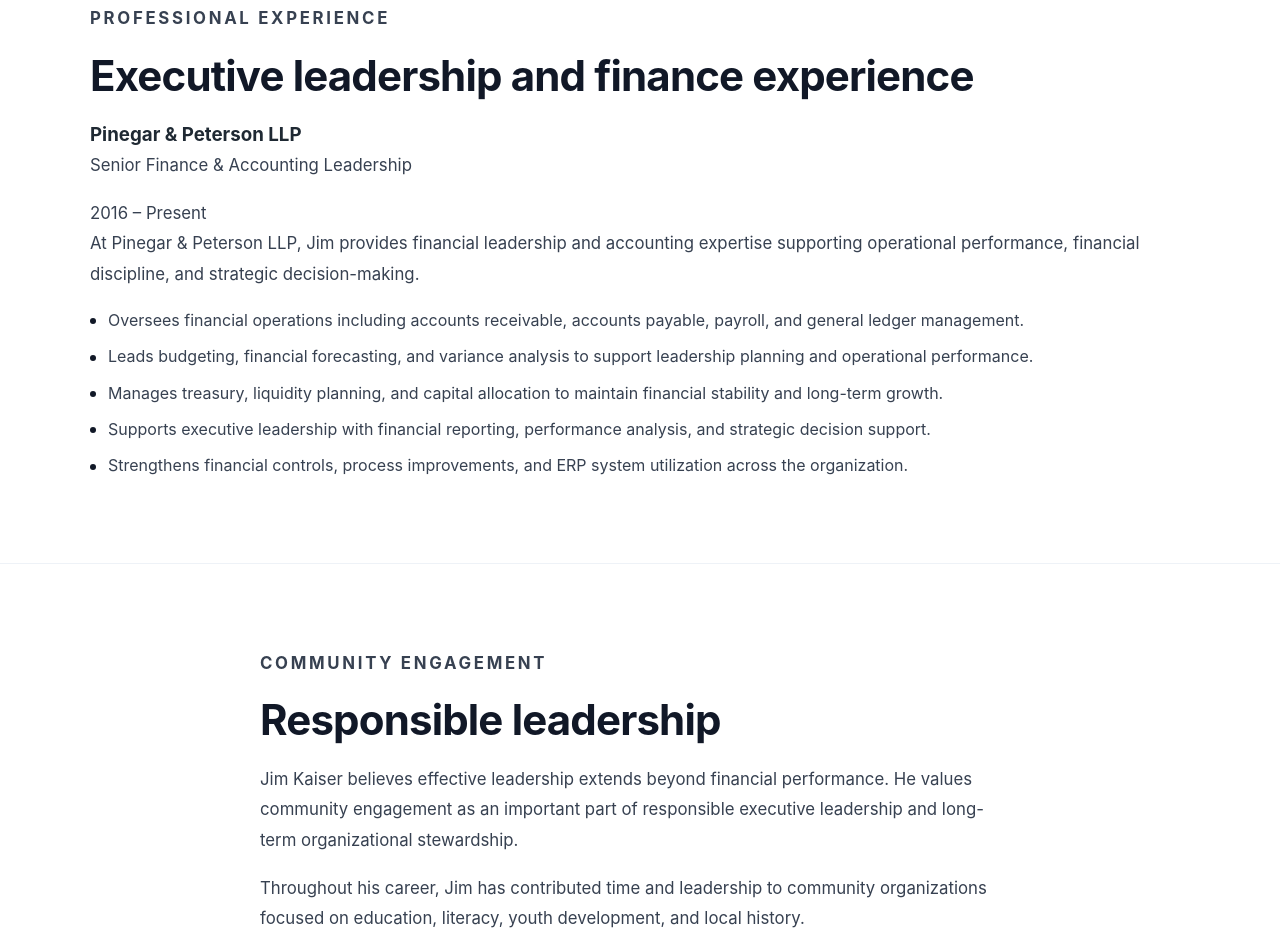
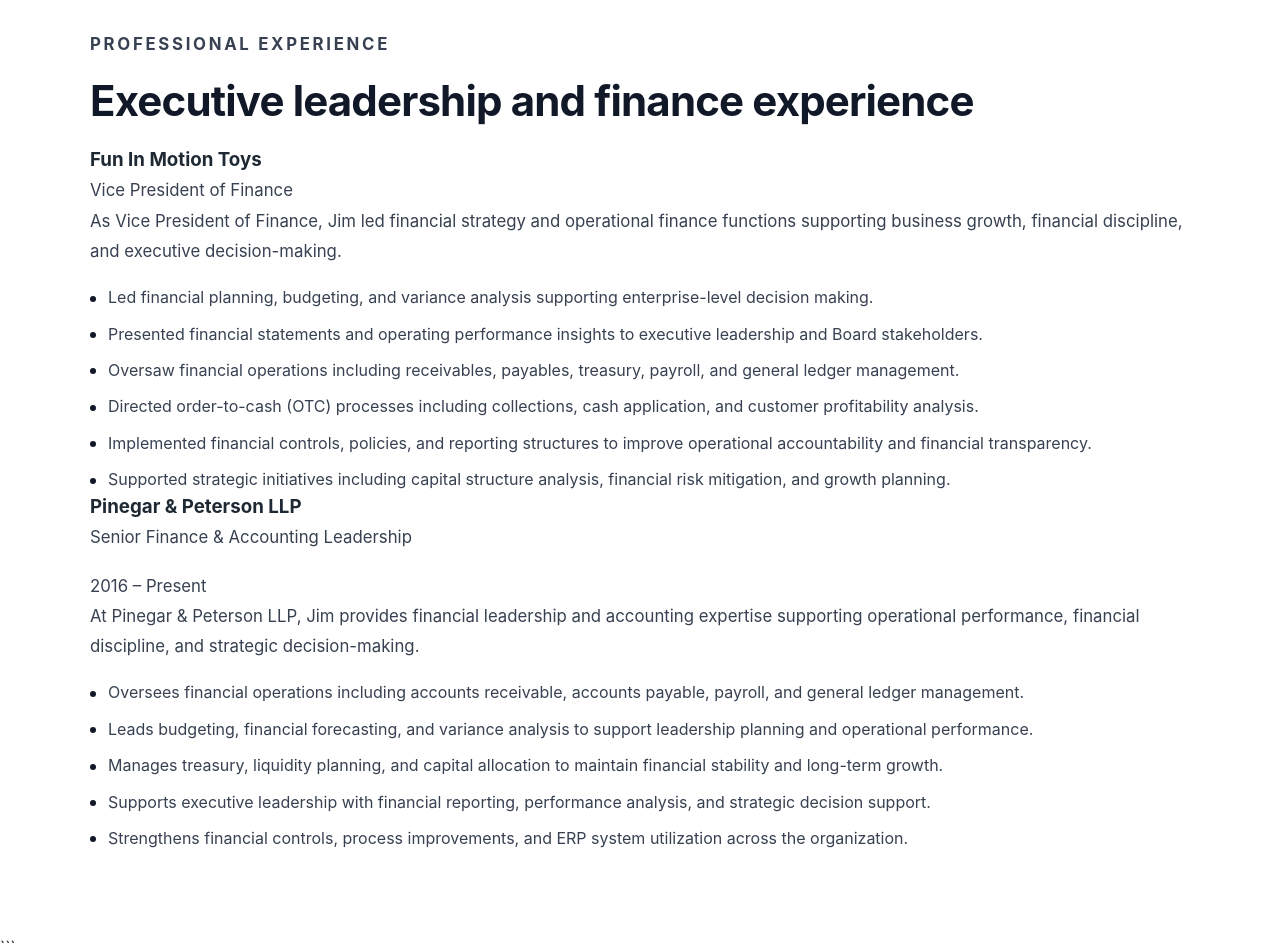
Before and after one commit to kaciebuzzard-rgb/JimEKaiser, a plain HTML site: page index.html in a window 1280 px wide. Shown: the part 2379-3324 px from the top of the page. Drawn offline with Linux system fonts and the light colour scheme.

Commit message:
Add professional experience section to index.html
Added professional experience section with details for Fun In Motion Toys and Pinegar & Peterson LLP.

````diff
--- a/index.html
+++ b/index.html
@@ -211,60 +211,142 @@
       </div>
     </section>
 
+ ```html
 <!-- PROFESSIONAL EXPERIENCE -->
+
 <section class="section" id="experience">
+
 <div class="container">
 
 <p class="section-label">Professional Experience</p>
 
 <h2>Executive leadership and finance experience</h2>
 
+
 <div class="experience-grid">
 
+<!-- FUN IN MOTION TOYS -->
+
 <div class="experience-company">
-            <h3>Pinegar &amp; Peterson LLP</h3>
+
+<h3>Fun In Motion Toys</h3>
+
 <p class="experience-role">
-              Senior Finance &amp; Accounting Leadership
+Vice President of Finance
 </p>
+
+</div>
+
+
+<div class="experience-details">
+
+<p>
+As Vice President of Finance, Jim led financial strategy and operational
+finance functions supporting business growth, financial discipline,
+and executive decision-making.
+</p>
+
+<ul class="clean-list">
+
+<li>
+Led financial planning, budgeting, and variance analysis supporting
+enterprise-level decision making.
+</li>
+
+<li>
+Presented financial statements and operating performance insights
+to executive leadership and Board stakeholders.
+</li>
+
+<li>
+Oversaw financial operations including receivables, payables,
+treasury, payroll, and general ledger management.
+</li>
+
+<li>
+Directed order-to-cash (OTC) processes including collections,
+cash application, and customer profitability analysis.
+</li>
+
+<li>
+Implemented financial controls, policies, and reporting structures
+to improve operational accountability and financial transparency.
+</li>
+
+<li>
+Supported strategic initiatives including capital structure analysis,
+financial risk mitigation, and growth planning.
+</li>
+
+</ul>
+
+</div>
+
+
+<!-- PINEGAR & PETERSON LLP -->
+
+<div class="experience-company">
+
+<h3>Pinegar & Peterson LLP</h3>
+
+<p class="experience-role">
+Senior Finance & Accounting Leadership
+</p>
+
 <p class="experience-years">
 2016 – Present
 </p>
+
 </div>
 
+
 <div class="experience-details">
+
 <p>
-              At Pinegar &amp; Peterson LLP, Jim provides financial leadership and
+At Pinegar & Peterson LLP, Jim provides financial leadership and
 accounting expertise supporting operational performance,
 financial discipline, and strategic decision-making.
 </p>
 
 <ul class="clean-list">
+
 <li>
 Oversees financial operations including accounts receivable,
 accounts payable, payroll, and general ledger management.
 </li>
+
 <li>
 Leads budgeting, financial forecasting, and variance analysis
 to support leadership planning and operational performance.
 </li>
+
 <li>
 Manages treasury, liquidity planning, and capital allocation
 to maintain financial stability and long-term growth.
 </li>
+
 <li>
 Supports executive leadership with financial reporting,
 performance analysis, and strategic decision support.
 </li>
+
 <li>
 Strengthens financial controls, process improvements,
 and ERP system utilization across the organization.
 </li>
+
 </ul>
+
+</div>
+
+
 </div>
 
 </div>
-      </div>
+
 </section>
+```
+
 
     <!-- COMMUNITY ENGAGEMENT -->
     <section class="section community-engagement" id="community">
````
Lines whose indentation alone changed are shown as unchanged.
